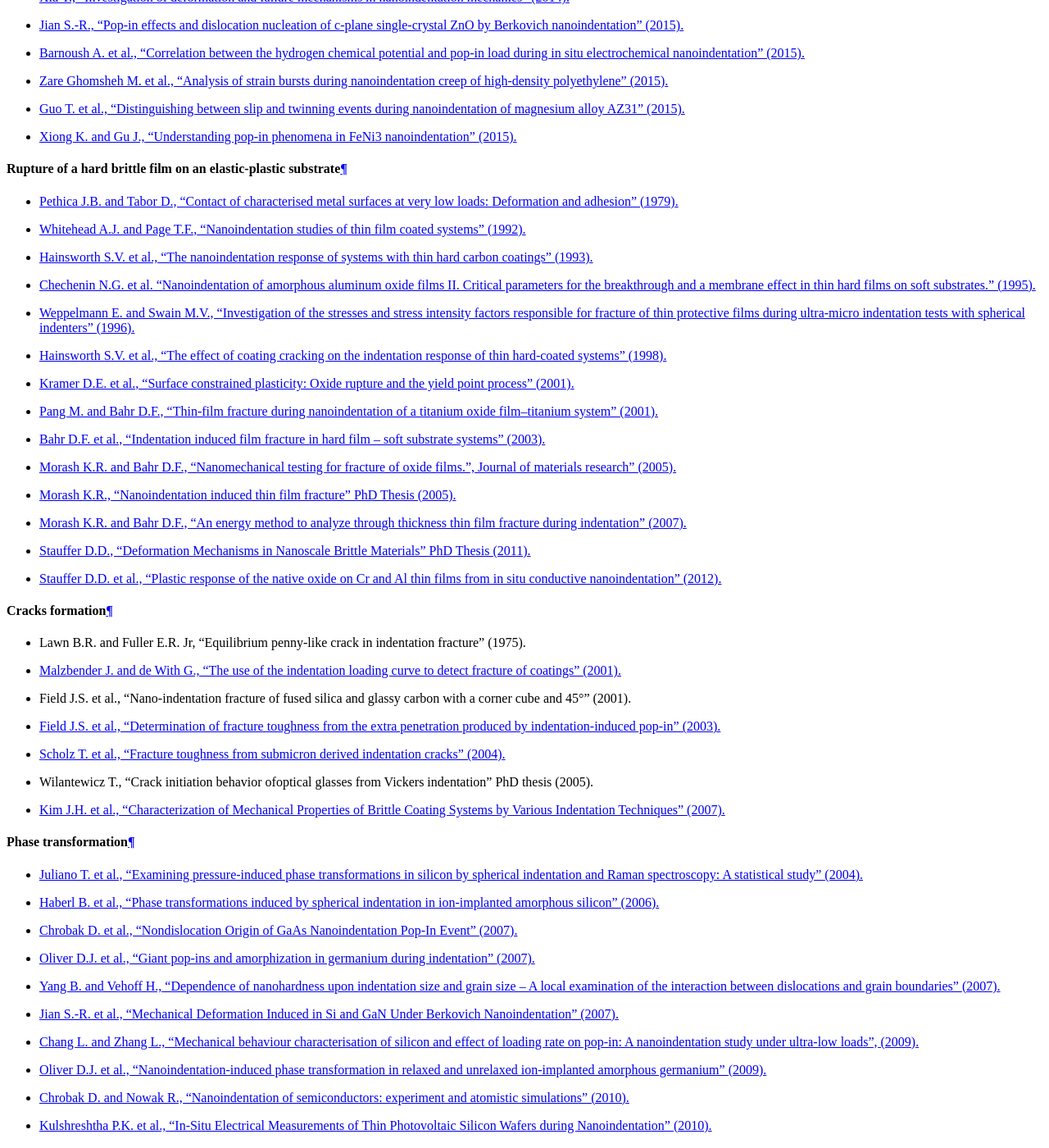
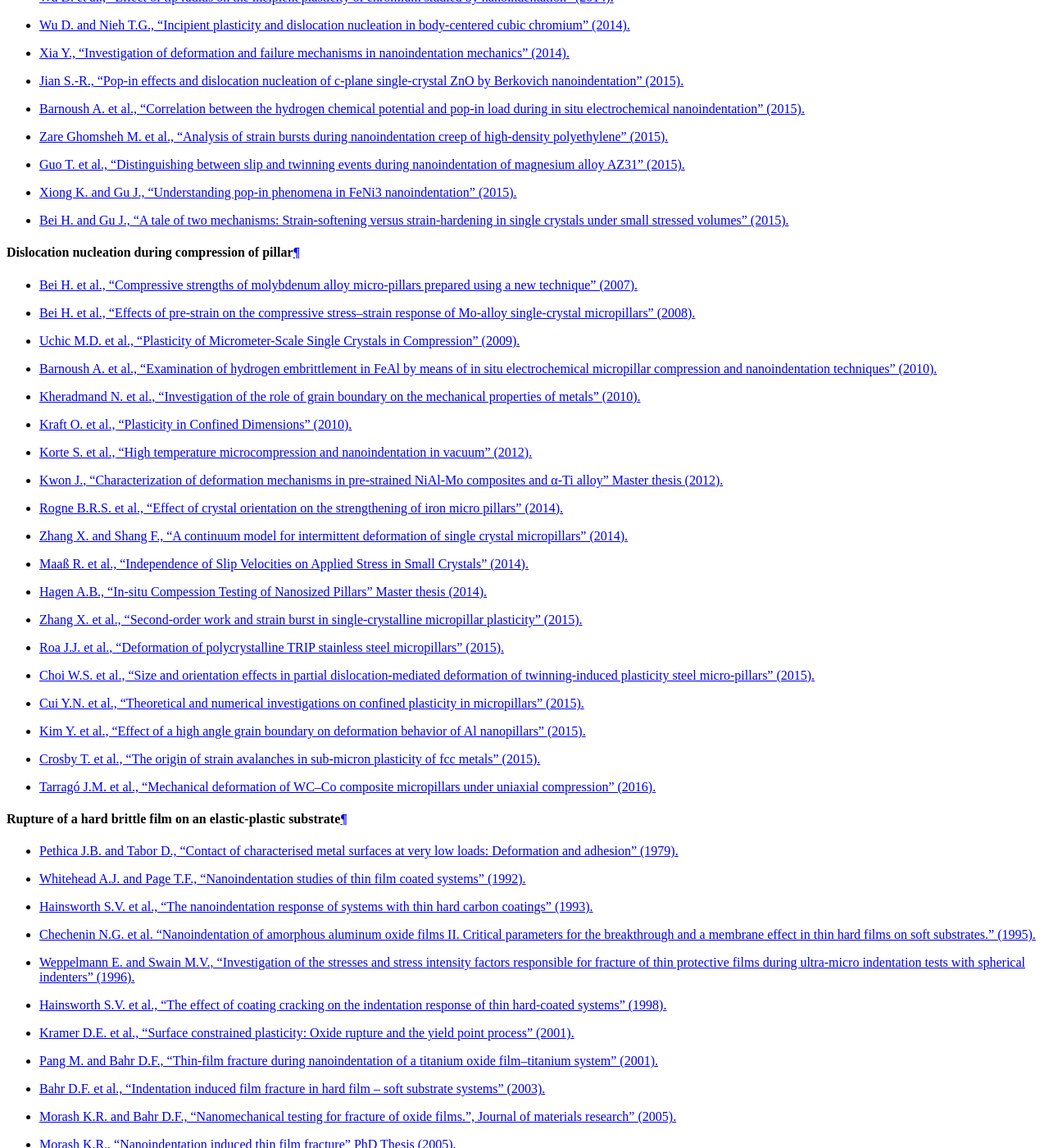
Before and after one commit to DavidMercier/PopIn, a Sphinx documentation site: the page built from doc/links_ref.rst, in a window 1280 px wide and 1400 px high, scrolled down 3604 px. Shown: the whole window at 82% size. Built offline with Sphinx 7.4.7, drawn with Linux system fonts in a browser that asks for light colours; comment, search, counter and statistics services are not loaded; some of the changed text lies outside the part shown.

Commit message:
updated doc (ref for compression of pillar)

```diff
--- a/doc/links_ref.rst
+++ b/doc/links_ref.rst
@@ -37,8 +37,8 @@ References
 Pop-in event
 ++++++++++++++
 
-Dislocation nucleation
----------------------------
+Dislocation nucleation during (nano)indentation
+-------------------------------------------------
 
 * `Page T.F. et al., "The deformation behavior of ceramic crystals subjected to very low load (nano)indentations" (1992). <http://dx.doi.org/10.1557/JMR.1992.0450>
 * `Venkataraman S.K. et al., "Continuous microindentation of passivating surfaces" (1993). <http://dx.doi.org/10.1557/JMR.1993.0685>`_
@@ -103,12 +103,14 @@ Dislocation nucleation
 * `Bhattacharya M. et al., "New observations in micro-pop-in issues in nanoindentation of coarse grain alumina" (2012). <http://dx.doi.org/10.1016/j.ceramint.2012.07.020>`_
 * `Mao W.G. and Shen Y. "Nanoindentation Study of Pop-in Phenomenon Characteristics and Mechanical Properties of Sapphire (101¯2) Crystal" (2012). <http://dx.doi.org/0.1111/j.1551-2916.2012.05405.x>`_
 * `Barnoush A., "Correlation between dislocation density and nanomechanical response during nanoindentation" (2012). <http://dx.doi.org/10.1016/j.actamat.2011.11.034>`_
+* `Kwon J., "Characterization of deformation mechanisms in pre-strained NiAl-Mo composites and α-Ti alloy" Master thesis (2012). <http://rave.ohiolink.edu/etdc/view?acc_num=osu1343796987>`_
 * `Stauffer D.D., "Deformation Mechanisms in Nanoscale Brittle Materials" PhD Thesis (2011). <http://purl.umn.edu/108291>`_
 * `Stauffer D.D. et al., "Plastic response of the native oxide on Cr and Al thin films from in situ conductive nanoindentation" (2012). <http://dx.doi.org/10.1557/jmr.2011.432>`_
 * `Jian S.-R. et al., "Nanoindentation pop-in effects of Bi2Te3 thermoelectric thin films" (2012). <http://dx.doi.org/10.1016/j.jallcom.2014.10.133>`_
 * `Ma L. et al., "Effect of the Spherical Indenter Tip Assumption on the Initial Plastic Yield Stress" (2012). <http://dx.doi.org/10.5772/48106>`_
 * `Wang L., "Influences of sample preparation on the indentation size effect and nanoindentation pop-in on nickel" PhD Thesis (2012). <http://trace.tennessee.edu/utk_graddiss/1371>`_
 * `Lu J.-Y. et al., "Thermally activated pop-in and indentation size effects in GaN films" (2012). <http://dx.doi.org/10.1088/0022-3727/45/8/085301>`_
+* `Gan B. et al., "Nanoindentation and nano-compression testing of Ni3Al precipitates" (2012). <http://dx.doi.org/10.1002/9781118516430.ch9>`_
 * `Oliver D.J. et al., "One-to-one spatially matched experiment and atomistic simulations of nanometre-scale indentation" (2014). <http://dx.doi.org/10.1088/0957-4484/25/2/025701>`_
 * `Pathak S. et al., "Understanding pop-ins in spherical nanoindentation" (2014). <http://dx.doi.org/10.1063/1.4898698>`_
 * `Kalidindi S.R. and Vachhani S.J., "Mechanical characterization of grain boundaries using nanoindentation" (2014). <http://dx.doi.org/10.1016/j.cossms.2014.05.002>`_
@@ -121,6 +123,30 @@ Dislocation nucleation
 * `Zare Ghomsheh M. et al., "Analysis of strain bursts during nanoindentation creep of high-density polyethylene" (2015). <http://dx.doi.org/10.1002/pi.4967>`_
 * `Guo T. et al., "Distinguishing between slip and twinning events during nanoindentation of magnesium alloy AZ31" (2015). <http://dx.doi.org/10.1016/j.scriptamat.2015.07.034>`_
 * `Xiong K. and Gu J., "Understanding pop-in phenomena in FeNi3 nanoindentation" (2015). <http://dx.doi.org/10.1016/j.intermet.2015.08.007>`_
+* `Bei H. and Gu J., "A tale of two mechanisms: Strain-softening versus strain-hardening in single crystals under small stressed volumes" (2015). <http://dx.doi.org/10.1016/j.scriptamat.2015.07.043>`_
+
+Dislocation nucleation during compression of pillar
+-----------------------------------------------------
+
+* `Bei H. et al., "Compressive strengths of molybdenum alloy micro-pillars prepared using a new technique" (2007). <http://dx.doi.org/10.1016/j.scriptamat.2007.05.010>`_
+* `Bei H. et al., "Effects of pre-strain on the compressive stress–strain response of Mo-alloy single-crystal micropillars" (2008). <http://dx.doi.org/10.1016/j.actamat.2008.05.030>`_
+* `Uchic M.D. et al., "Plasticity of Micrometer-Scale Single Crystals in Compression" (2009). <http://dx.doi.org/10.1146/annurev-matsci-082908-145422>`_
+* `Barnoush A. et al., "Examination of hydrogen embrittlement in FeAl by means of in situ electrochemical micropillar compression and nanoindentation techniques" (2010). <http://dx.doi.org/10.1016/j.intermet.2010.01.001>`_
+* `Kheradmand N. et al., "Investigation of the role of grain boundary on the mechanical properties of metals" (2010). <http://dx.doi.org/10.1088/1742-6596/240/1/012017>`_
+* `Kraft O. et al., "Plasticity in Confined Dimensions" (2010). <http://dx.doi.org/10.1146/annurev-matsci-082908-145409>`_
+* `Korte S. et al., "High temperature microcompression and nanoindentation in vacuum" (2012). <http://dx.doi.org/10.1557/jmr.2011.268>`_
+* `Kwon J., "Characterization of deformation mechanisms in pre-strained NiAl-Mo composites and α-Ti alloy" Master thesis (2012). <http://rave.ohiolink.edu/etdc/view?acc_num=osu1343796987>`_
+* `Rogne B.R.S. et al., "Effect of crystal orientation on the strengthening of iron micro pillars" (2014). <http://dx.doi.org/10.1016/j.msea.2014.10.067>`_
+* `Zhang X. and Shang F., "A continuum model for intermittent deformation of single crystal micropillars" (2014). <http://dx.doi.org/10.1016/j.ijsolstr.2013.11.002>`_
+* `Maaß R. et al., "Independence of Slip Velocities on Applied Stress in Small Crystals" (2014). <http://dx.doi.org/10.1002/smll.201400849>`_
+* `Hagen A.B., "In-situ Compession Testing of Nanosized Pillars" Master thesis (2014). <http://brage.bibsys.no/xmlui/handle/11250/249510>`_
+* `Zhang X. et al., "Second-order work and strain burst in single-crystalline micropillar plasticity" (2015). <http://dx.doi.org/10.1016/j.ijplas.2015.08.007>`_
+* `Roa J.J. et al., "Deformation of polycrystalline TRIP stainless steel micropillars" (2015). <http://dx.doi.org/10.1016/j.msea.2015.08.082>`_
+* `Choi W.S. et al., "Size and orientation effects in partial dislocation-mediated deformation of twinning-induced plasticity steel micro-pillars" (2015). <http://dx.doi.org/10.1016/j.actamat.2015.06.065>`_
+* `Cui Y.N. et al., "Theoretical and numerical investigations on confined plasticity in micropillars" (2015). <http://dx.doi.org/10.1016/j.jmps.2014.12.008>`_
+* `Kim Y. et al., "Effect of a high angle grain boundary on deformation behavior of Al nanopillars" (2015). <http://dx.doi.org/10.1016/j.scriptamat.2015.05.005>`_
+* `Crosby T. et al., "The origin of strain avalanches in sub-micron plasticity of fcc metals" (2015). <http://dx.doi.org/10.1016/10.1016/j.actamat.2015.02.003>`_
+* `Tarragó J.M. et al., "Mechanical deformation of WC–Co composite micropillars under uniaxial compression" (2016). <http://dx.doi.org/10.1016/j.ijrmhm.2015.07.015>`_
 
 Rupture of a hard brittle film on an elastic-plastic substrate
 ---------------------------------------------------------------------------------
```
Also changed, not shown: doc/models.rst (+8 -1 lines).
